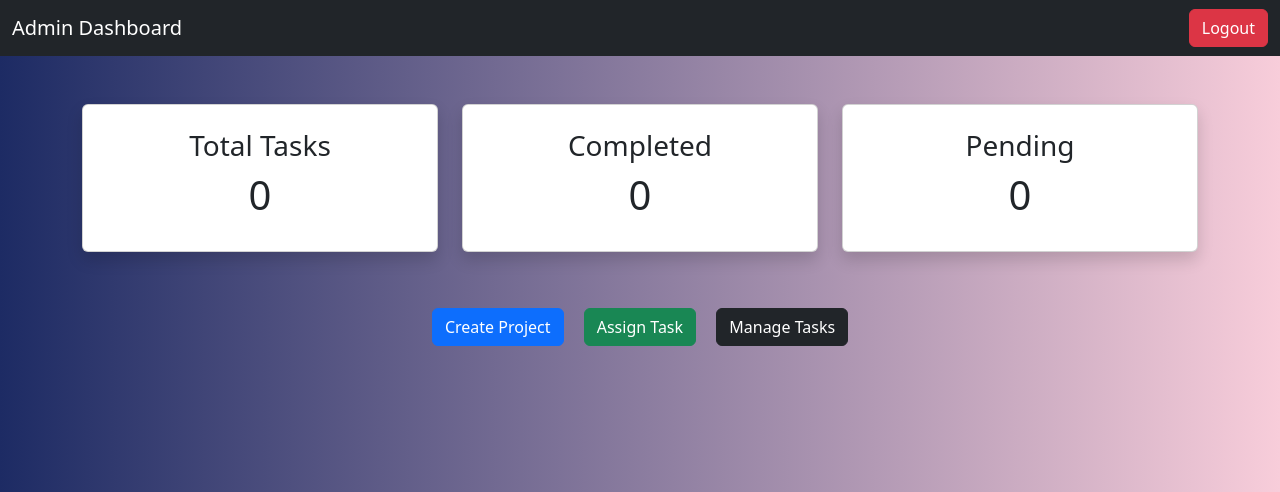
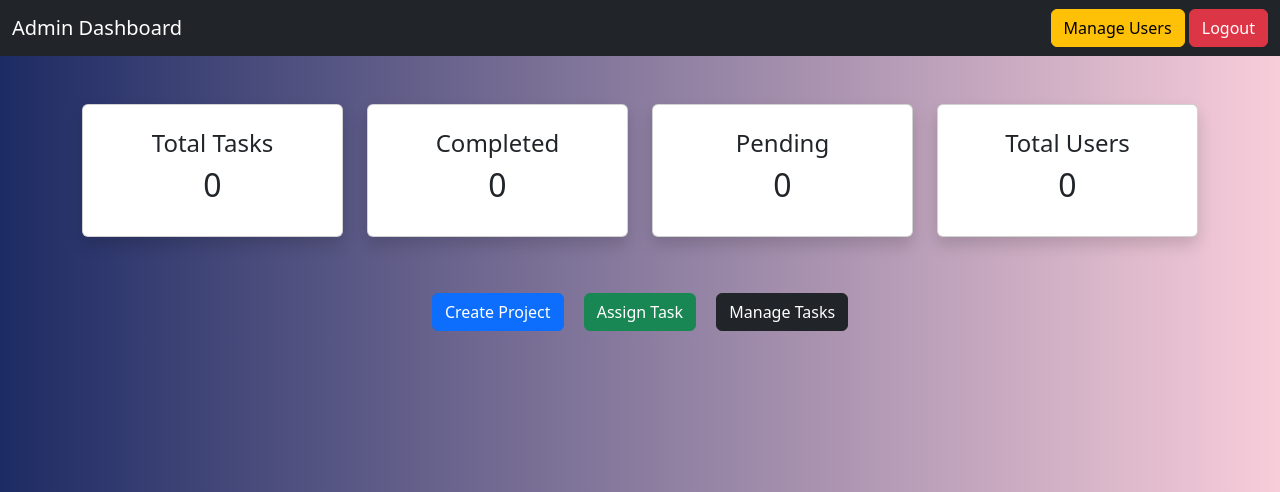
Before and after one commit to maninani12/team-task-manager, a Flask app: page /admin_dashboard in a window 1280 px wide. Shown: the top 492 px of the page. Run offline with Flask 3, Linux system fonts and the light colour scheme; the visitor is signed in with stand-in values (Sample User, id 1).

Commit message:
Update admin_dashboard.html

```diff
--- a/templates/admin_dashboard.html
+++ b/templates/admin_dashboard.html
@@ -19,9 +19,17 @@
 Admin Dashboard
 </span>
 
+<div>
+
+<a href="/manage_users" class="btn btn-warning">
+Manage Users
+</a>
+
 <a href="/logout" class="btn btn-danger">
 Logout
 </a>
+
+</div>
 
 </div>
 
@@ -31,37 +39,49 @@ Logout
 
 <div class="row">
 
-<div class="col-md-4">
+<div class="col-md-3">
 
 <div class="card shadow p-4 text-center">
 
-<h3>Total Tasks</h3>
+<h4>Total Tasks</h4>
 
-<h1>{{ total }}</h1>
+<h2>{{ total }}</h2>
 
 </div>
 
 </div>
 
-<div class="col-md-4">
+<div class="col-md-3">
 
 <div class="card shadow p-4 text-center">
 
-<h3>Completed</h3>
+<h4>Completed</h4>
 
-<h1>{{ completed }}</h1>
+<h2>{{ completed }}</h2>
 
 </div>
 
 </div>
 
-<div class="col-md-4">
+<div class="col-md-3">
 
 <div class="card shadow p-4 text-center">
 
-<h3>Pending</h3>
+<h4>Pending</h4>
 
-<h1>{{ pending }}</h1>
+<h2>{{ pending }}</h2>
+
+</div>
+
+</div>
+
+<div class="col-md-3">
+
+<div class="card shadow p-4 text-center">
+
+<h4>Total Users</h4>
+
+<h2>{{ users }}</h2>
 
 </div>
 
```
